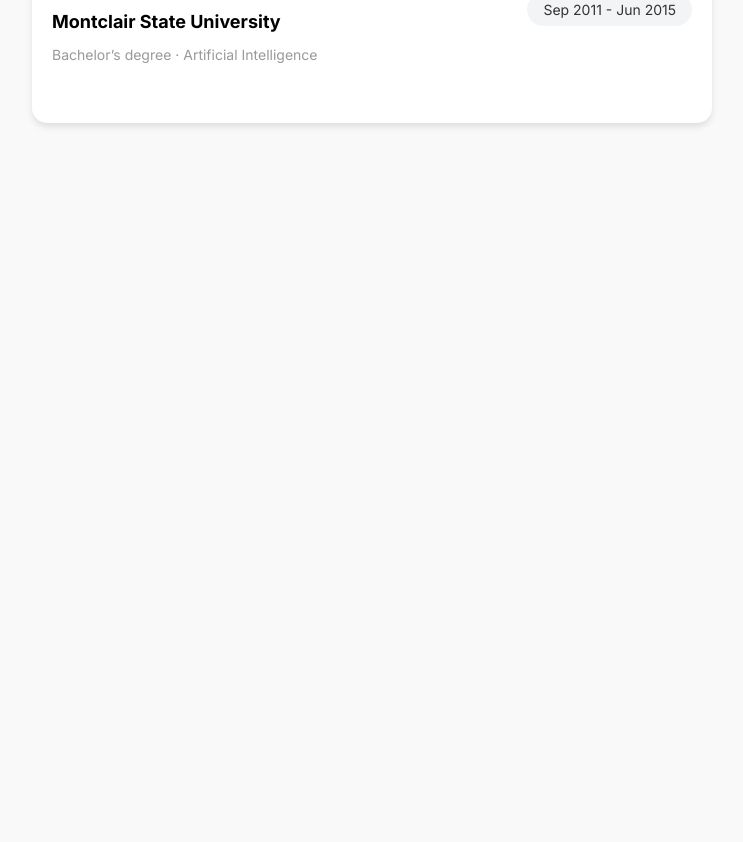
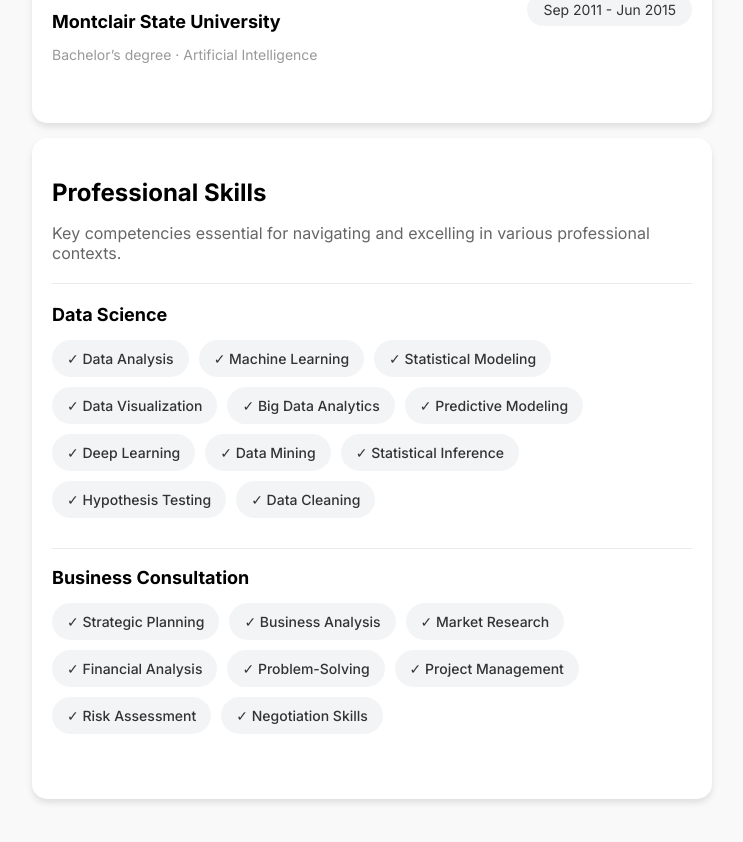
Before and after one commit to oreoqke/my-website, a React (Create React App) app in the folder my-app/: page / in a window 1280 px wide. Shown: the part 2200-3042 px from the top of the page, without its empty margins (268-1011 px from the left). Built offline with nearby package versions, Linux system fonts and the light colour scheme.

Commit message:
skills added

```diff
--- a/my-app/src/App.js
+++ b/my-app/src/App.js
@@ -3,6 +3,7 @@
 import Profile from './Profile';
 import WorkExperience from './Work';
 import Education from './Education';
+import Skills from './Skills';
 
 function App() {
   return (
@@ -33,6 +34,7 @@
         {/* optional section */}
       </div>
       <div id="skills">
+        <Skills />
       </div>
       <div id="languages">
       </div>
--- /dev/null
+++ b/my-app/src/Skills.css
@@ -0,0 +1,72 @@
+/* Base styling for the skills section */
+.skills {
+    margin-top: 15px;
+    max-width: 640px;
+    padding: 20px;
+    font-family: 'Inter', sans-serif;
+    border-radius: 15px;
+    background-color: white;
+    box-shadow: 0 4px 6px rgba(0, 0, 0, 0.1);
+  }
+
+  .skills h2 {
+    font-size: 24px;
+    font-weight: 700;
+    margin-bottom: 10px;
+  }
+
+  .skills .intro {
+    color: #666;
+    font-size: 16px;
+    margin-bottom: 20px;
+    border-bottom: 1px solid #eaeaea;
+    padding-bottom: 20px;
+  }
+
+  /* Styling for individual skill categories */
+  .skill-category {
+    margin-bottom: 15px;
+  }
+
+  .skill-category h3 {
+    font-size: 18px;
+    font-weight: 600;
+    margin-bottom: 15px;
+  }
+
+  /* Styling for the skill badges */
+  .skills-list {
+    display: flex;
+    flex-wrap: wrap; /* Ensures that skills wrap to the next line if needed */
+    gap: 10px; /* Space between skill badges */
+    padding-bottom: 30px;
+    border-bottom: 1px solid #eaeaea; /* Separator line between categories */
+  }
+
+  /* Remove the border-bottom for the last skill category */
+  .skill-category:last-child .skills-list {
+    border-bottom: none; /* No border for the last category */
+  }
+
+  .skill-badge {
+    background-color: #f3f4f6;
+    color: #333;
+    font-size: 14px;
+    padding: 10px 15px;
+    border-radius: 20px;
+    display: inline-block;
+    font-weight: 500;
+  }
+
+  /* Responsive Styles */
+  @media (max-width: 768px) {
+    .skills {
+      width: 100%;
+      margin-left: -20px;
+    }
+
+
+    .skill-badge {
+      padding: 8px 12px;
+    }
+  }
--- /dev/null
+++ b/my-app/src/Skills.js
@@ -0,0 +1,60 @@
+import React from 'react';
+import './Skills.css'; // Assuming this is your CSS file
+
+const Skills = () => {
+  const skillCategories = [
+    {
+      category: 'Data Science',
+      skills: [
+        'Data Analysis',
+        'Machine Learning',
+        'Statistical Modeling',
+        'Data Visualization',
+        'Big Data Analytics',
+        'Predictive Modeling',
+        'Deep Learning',
+        'Data Mining',
+        'Statistical Inference',
+        'Hypothesis Testing',
+        'Data Cleaning',
+      ],
+    },
+    {
+      category: 'Business Consultation',
+      skills: [
+        'Strategic Planning',
+        'Business Analysis',
+        'Market Research',
+        'Financial Analysis',
+        'Problem-Solving',
+        'Project Management',
+        'Risk Assessment',
+        'Negotiation Skills',
+      ],
+    },
+  ];
+
+  return (
+    <section className="skills">
+      <h2>Professional Skills</h2>
+      <p className="intro">
+        Key competencies essential for navigating and excelling in various professional contexts.
+      </p>
+
+      {skillCategories.map((category, index) => (
+        <div className="skill-category" key={index}>
+          <h3>{category.category}</h3>
+          <div className="skills-list">
+            {category.skills.map((skill, i) => (
+              <span className="skill-badge" key={i}>
+                ✓ {skill}
+              </span>
+            ))}
+          </div>
+        </div>
+      ))}
+    </section>
+  );
+};
+
+export default Skills;
```
